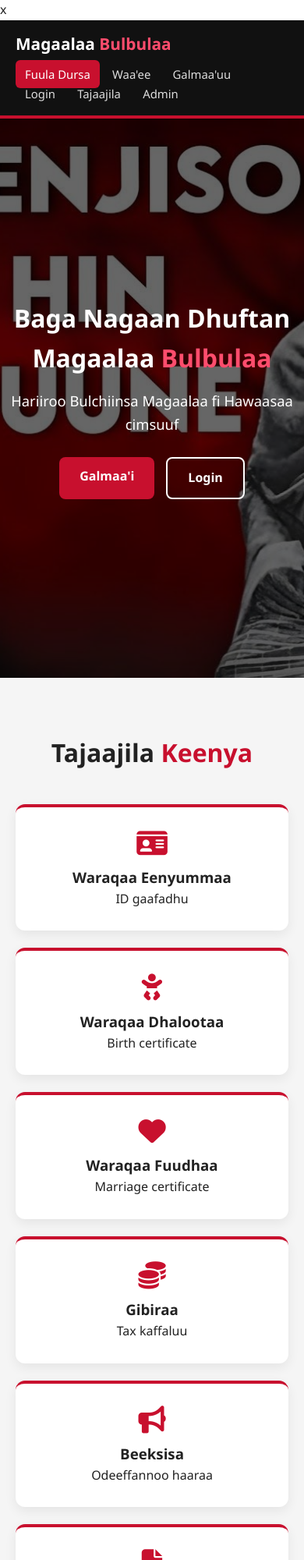
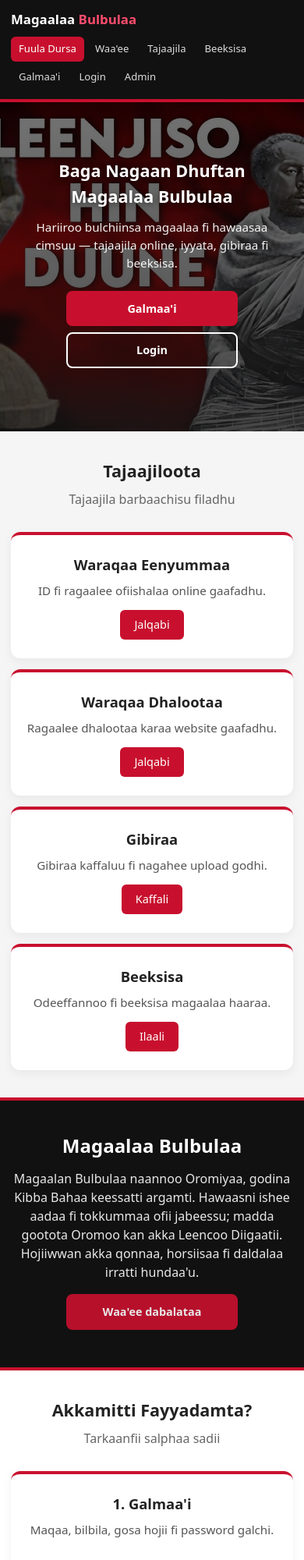
Before and after one commit to umerseyida/bulbula-website, a website: page index.html in a window 390 px wide. Shown: the top 2000 px of the page at 78% size. Drawn offline with Linux system fonts and the light colour scheme.

Commit message:
responsive index mobile

```diff
--- a/index.html
+++ b/index.html
@@ -1,121 +1,210 @@
-x<!DOCTYPE html>
+<!DOCTYPE html>
 <html lang="om">
 <head>
 <meta charset="UTF-8">
 <meta name="viewport" content="width=device-width, initial-scale=1.0">
-  <title>Magaalaa Bulbulaa</title>
-  <link rel="stylesheet" href="https://cdnjs.cloudflare.com/ajax/libs/font-awesome/6.5.1/css/all.min.css">
+<title>Magaalaa Bulbulaa | Fuula Dursa</title>
 <style>
 *{margin:0;padding:0;box-sizing:border-box}
-    :root{--black:#111;--red:#c8102e;--dark-red:#9b0c24}
-    body{font-family:'Segoe UI',system-ui,sans-serif;line-height:1.6;color:#222}
+body{font-family:system-ui,-apple-system,sans-serif;background:#f5f5f5;color:#222;line-height:1.5}
 .container{max-width:1100px;margin:0 auto;padding:0 20px}
-    header{background:var(--black);color:#fff;padding:14px 0;position:sticky;top:0;z-index:100;border-bottom:4px solid var(--red)}
+
+/* Header */
+header{background:#111;color:#fff;padding:12px 0;border-bottom:4px solid #c8102e;position:sticky;top:0;z-index:100}
 .nav{display:flex;justify-content:space-between;align-items:center;flex-wrap:wrap;gap:10px}
-    .logo{font-size:1.3rem;font-weight:700}
+.logo{font-weight:700;font-size:1.2rem}
 .logo span{color:#ff4d6d}
-    nav a{color:#ddd;text-decoration:none;padding:8px 12px;border-radius:6px;font-size:.93rem}
-    nav a:hover,nav a.active{background:var(--red);color:#fff}
-    .btn{padding:12px 26px;border-radius:8px;text-decoration:none;font-weight:600;display:inline-block}
-    .btn-red{background:var(--red);color:#fff}
-    .btn-red:hover{background:var(--dark-red)}
-    .btn-out{border:2px solid #fff;color:#fff}
-    .btn-out:hover{background:#fff;color:#111}
-    .hero{min-height:85vh;display:flex;align-items:center;justify-content:center;text-align:center;color:#fff;
-      background:linear-gradient(rgba(0,0,0,.6),rgba(0,0,0,.6)),url('gadaa.jpg') center/cover no-repeat}
-    .hero h1{font-size:2.8rem;margin-bottom:15px}
-    .hero h1 span{color:#ff4d6d}
-    .hero p{font-size:1.15rem;margin-bottom:28px;max-width:600px;margin-left:auto;margin-right:auto}
-    .hero-btns{display:flex;gap:15px;justify-content:center;flex-wrap:wrap}
-    .features{padding:70px 0;background:#f5f5f5}
-    .title{text-align:center;font-size:2rem;margin-bottom:40px}
-    .title span{color:var(--red)}
-    .grid{display:grid;grid-template-columns:repeat(auto-fit,minmax(250px,1fr));gap:22px}
-    .card{background:#fff;padding:28px 20px;border-radius:12px;text-align:center;box-shadow:0 5px 15px rgba(0,0,0,.07);border-top:4px solid var(--red)}
-    .card i{font-size:2.2rem;color:var(--red);margin-bottom:12px}
-    .emergency{background:var(--black);color:#fff;padding:50px 0;text-align:center}
-    .emergency h2{color:#ff4d6d;margin-bottom:10px}
-    .nums{display:flex;justify-content:center;gap:25px;flex-wrap:wrap;margin-top:25px}
-    .num{background:#1a1a1a;padding:18px 30px;border-radius:10px;border:2px solid var(--red)}
-    .num h3{font-size:1.5rem;color:#ff4d6d}
-    .stats{background:var(--red);color:#fff;padding:45px 0}
-    .stats-grid{display:grid;grid-template-columns:repeat(4,1fr);gap:20px;text-align:center}
-    .stats h3{font-size:2.2rem}
-    footer{background:var(--black);color:#aaa;padding:30px 0;border-top:4px solid var(--red);text-align:center;font-size:.9rem}
-    @media(max-width:800px){.hero h1{font-size:2rem}.stats-grid{grid-template-columns:repeat(2,1fr)}}
+nav{display:flex;flex-wrap:wrap;gap:4px}
+nav a{color:#ddd;text-decoration:none;padding:8px 12px;border-radius:6px;font-size:0.92rem}
+nav a:hover,nav a.active{background:#c8102e;color:#fff}
+
+/* Hero */
+.hero{
+  position:relative;
+  min-height:75vh;
+  display:flex;
+  align-items:center;
+  justify-content:center;
+  text-align:center;
+  color:#fff;
+  background:#111 url('gadaa.jpg') center center / cover no-repeat;
+}
+.hero::before{
+  content:"";
+  position:absolute;
+  inset:0;
+  background:linear-gradient(rgba(0,0,0,0.55),rgba(17,17,17,0.75));
+}
+.hero-inner{position:relative;z-index:1;padding:40px 20px;max-width:800px}
+.hero h1{font-size:2.4rem;margin-bottom:12px;text-shadow:0 2px 8px rgba(0,0,0,0.5)}
+.hero p{font-size:1.1rem;margin-bottom:24px;opacity:0.95}
+.btn{
+  display:inline-block;
+  padding:12px 28px;
+  background:#c8102e;
+  color:#fff;
+  text-decoration:none;
+  border-radius:8px;
+  font-weight:600;
+  margin:6px;
+  border:2px solid #c8102e;
+}
+.btn:hover{background:#a00d24}
+.btn.outline{background:transparent;border:2px solid #fff}
+.btn.outline:hover{background:#fff;color:#111}
+
+/* Sections */
+.section{padding:50px 0}
+.section h2{text-align:center;font-size:1.7rem;margin-bottom:8px}
+.section .sub{text-align:center;color:#666;margin-bottom:30px}
+.grid{display:grid;grid-template-columns:repeat(auto-fit,minmax(240px,1fr));gap:20px}
+.card{
+  background:#fff;
+  padding:24px 20px;
+  border-radius:12px;
+  text-align:center;
+  border-top:4px solid #c8102e;
+  box-shadow:0 4px 14px rgba(0,0,0,0.06);
+}
+.card h3{margin-bottom:8px;font-size:1.15rem}
+.card p{color:#555;font-size:0.95rem;margin-bottom:14px}
+.card a{
+  display:inline-block;
+  padding:8px 18px;
+  background:#c8102e;
+  color:#fff;
+  text-decoration:none;
+  border-radius:6px;
+  font-size:0.9rem;
+}
+
+/* About strip */
+.about-strip{
+  background:#111;
+  color:#fff;
+  padding:40px 0;
+  border-top:4px solid #c8102e;
+  border-bottom:4px solid #c8102e;
+}
+.about-strip p{max-width:700px;margin:12px auto 0;text-align:center;opacity:0.9}
+
+/* Footer */
+footer{background:#0a0a0a;color:#aaa;text-align:center;padding:24px 16px;font-size:0.9rem}
+footer a{color:#ff4d6d;text-decoration:none}
+
+/* ===== MOBILE ===== */
+@media (max-width:768px){
+  .nav{flex-direction:column;align-items:flex-start}
+  nav{width:100%}
+  nav a{font-size:0.82rem;padding:6px 10px}
+  .hero{min-height:50vh;background-position:center top}
+  .hero h1{font-size:1.55rem}
+  .hero p{font-size:0.95rem}
+  .btn{padding:10px 18px;font-size:0.9rem;display:block;margin:8px auto;max-width:220px}
+  .section{padding:35px 0}
+  .section h2{font-size:1.35rem}
+  .grid{grid-template-columns:1fr;gap:14px}
+  .container{padding:0 14px}
+}
+
+@media (max-width:400px){
+  .hero h1{font-size:1.35rem}
+  .logo{font-size:1.05rem}
+}
 </style>
 </head>
 <body>
+
 <header>
   <div class="container nav">
     <div class="logo">Magaalaa <span>Bulbulaa</span></div>
     <nav>
       <a href="index.html" class="active">Fuula Dursa</a>
       <a href="about.html">Waa'ee</a>
-      <a href="galmaa.html">Galmaa'uu</a>
+      <a href="tajaajila.html">Tajaajila</a>
+      <a href="beeksisa.html">Beeksisa</a>
+      <a href="galmaa.html">Galmaa'i</a>
       <a href="login.html">Login</a>
-      <a href="tajaajila.html">Tajaajila</a>
       <a href="admin/login.html">Admin</a>
     </nav>
   </div>
-</header>
+</header><section class="hero">
+  <div class="hero-inner">
+    <h1>Baga Nagaan Dhuftan Magaalaa Bulbulaa</h1>
+    <p>Hariiroo bulchiinsa magaalaa fi hawaasaa cimsuu — tajaajila online, iyyata, gibiraa fi beeksisa.</p>
+    <a class="btn" href="galmaa.html">Galmaa'i</a>
+    <a class="btn outline" href="login.html">Login</a>
+  </div>
+</section>
 
-<section class="hero">
-  <div>
-    <h1>Baga Nagaan Dhuftan Magaalaa <span>Bulbulaa</span></h1>
-    <p>Hariiroo Bulchiinsa Magaalaa fi Hawaasaa cimsuuf</p>
-    <div class="hero-btns">
-      <a href="galmaa.html" class="btn btn-red">Galmaa'i</a>
-      <a href="login.html" class="btn btn-out">Login</a>
+<section class="section">
+  <div class="container">
+    <h2>Tajaajiloota</h2>
+    <p class="sub">Tajaajila barbaachisu filadhu</p>
+    <div class="grid">
+      <div class="card">
+        <h3>Waraqaa Eenyummaa</h3>
+        <p>ID fi ragaalee ofiishalaa online gaafadhu.</p>
+        <a href="login.html">Jalqabi</a>
+      </div>
+      <div class="card">
+        <h3>Waraqaa Dhalootaa</h3>
+        <p>Ragaalee dhalootaa karaa website gaafadhu.</p>
+        <a href="login.html">Jalqabi</a>
+      </div>
+      <div class="card">
+        <h3>Gibiraa</h3>
+        <p>Gibiraa kaffaluu fi nagahee upload godhi.</p>
+        <a href="login.html">Kaffali</a>
+      </div>
+      <div class="card">
+        <h3>Beeksisa</h3>
+        <p>Odeeffannoo fi beeksisa magaalaa haaraa.</p>
+        <a href="beeksisa.html">Ilaali</a>
+      </div>
     </div>
   </div>
 </section>
 
-<section class="features">
-  <div class="container"><h2 class="title">Tajaajila <span>Keenya</span></h2>
-    <div class="grid">
-      <div class="card"><i class="fas fa-id-card"></i><h3>Waraqaa Eenyummaa</h3><p>ID gaafadhu</p></div>
-      <div class="card"><i class="fas fa-baby"></i><h3>Waraqaa Dhalootaa</h3><p>Birth certificate</p></div>
-      <div class="card"><i class="fas fa-heart"></i><h3>Waraqaa Fuudhaa</h3><p>Marriage certificate</p></div>
-      <div class="card"><i class="fas fa-coins"></i><h3>Gibiraa</h3><p>Tax kaffaluu</p></div>
-      <div class="card"><i class="fas fa-bullhorn"></i><h3>Beeksisa</h3><p>Odeeffannoo haaraa</p></div>
-      <div class="card"><i class="fas fa-file-alt"></i><h3>Gabaasa</h3><p>Gabaasa hojii</p></div>
-    </div>
+<section class="about-strip">
+  <div class="container">
+    <h2 style="text-align:center;margin:0">Magaalaa Bulbulaa</h2>
+    <p>
+      Magaalan Bulbulaa naannoo Oromiyaa, godina Kibba Bahaa keessatti argamti.
+      Hawaasni ishee aadaa fi tokkummaa ofii jabeessu; madda gootota Oromoo kan akka Leencoo Diigaatii.
+      Hojiiwwan akka qonnaa, horsiisaa fi daldalaa irratti hundaa'u.
+    </p>
+    <p style="text-align:center;margin-top:16px">
+      <a class="btn" href="about.html">Waa'ee dabalataa</a>
+    </p>
   </div>
 </section>
 
-<section class="emergency">
+<section class="section" style="background:#fff">
   <div class="container">
-    <h2><i class="fas fa-exclamation-triangle"></i> Emergency</h2>
-    <p>Yeroo hatattamaa lakkoofsa armaan gadii bilbilaa</p>
-    <div class="nums">
-      <div class="num"><h3>911</h3><p>Poolisii</p></div>
-      <div class="num"><h3>907</h3><p>Ambulance</p></div>
-      <div class="num"><h3>904</h3><p>Ibiddasaa</p></div>
+    <h2>Akkamitti Fayyadamta?</h2>
+    <p class="sub">Tarkaanfii salphaa sadii</p>
+    <div class="grid">
+      <div class="card">
+        <h3>1. Galmaa'i</h3>
+        <p>Maqaa, bilbila, gosa hojii fi password galchi.</p>
       </div>
+      <div class="card">
+        <h3>2. Login</h3>
+        <p>Seeniitii tajaajila fi iyyata galchi.</p>
       </div>
-</section>
-
-<section class="stats">
-  <div class="container">
-    <div class="stats-grid">
-      <div><h3 id="users">0</h3><p>Jiraattota</p></div>
-      <div><h3>6</h3><p>Tajaajila</p></div>
-      <div><h3 id="iyyata">0</h3><p>Iyyata</p></div>
-      <div><h3>95%</h3><p>Gibiraa</p></div>
+      <div class="card">
+        <h3>3. Fudhadhu</h3>
+        <p>Admin confirm godhee booda print / download.</p>
+      </div>
     </div>
   </div>
 </section>
 
 <footer>
-  <div class="container">&copy; 2026 Magaalaa Bulbulaa</div>
+  <p>&copy; 2026 Magaalaa Bulbulaa — Hariiroo bulchiinsa fi hawaasaa</p>
+  <p style="margin-top:6px"><a href="admin/login.html">Admin</a></p>
 </footer>
 
-<script>
-  const users = JSON.parse(localStorage.getItem('users')  '[]');
-  const iyyatota = JSON.parse(localStorage.getItem('iyyatota')  '[]');
-  document.getElementById('users').textContent = users.length;
-  document.getElementById('iyyata').textContent = iyyatota.length;
-</script>
 </body>
 </html>
```
Lines whose indentation alone changed are shown as unchanged.
